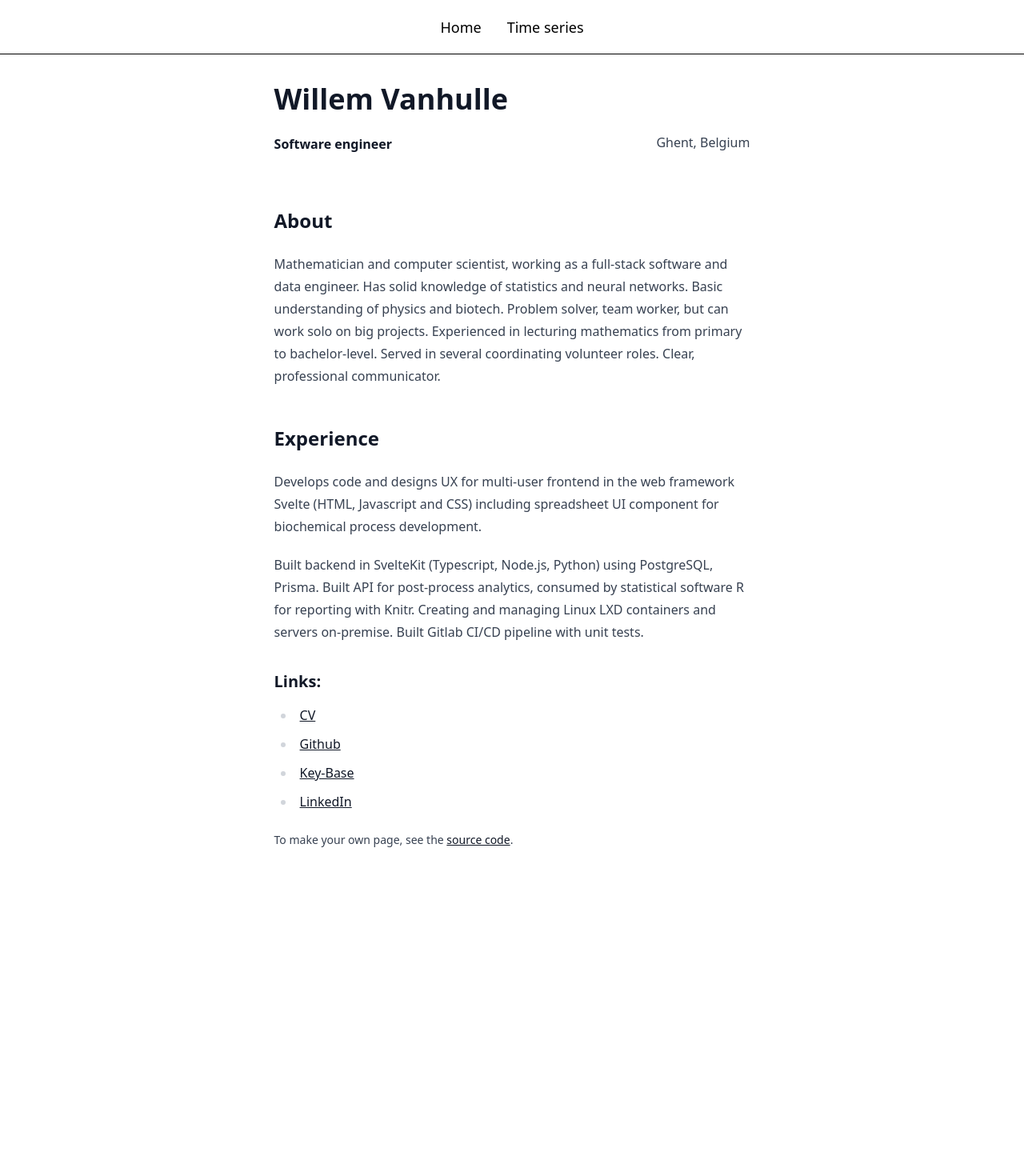
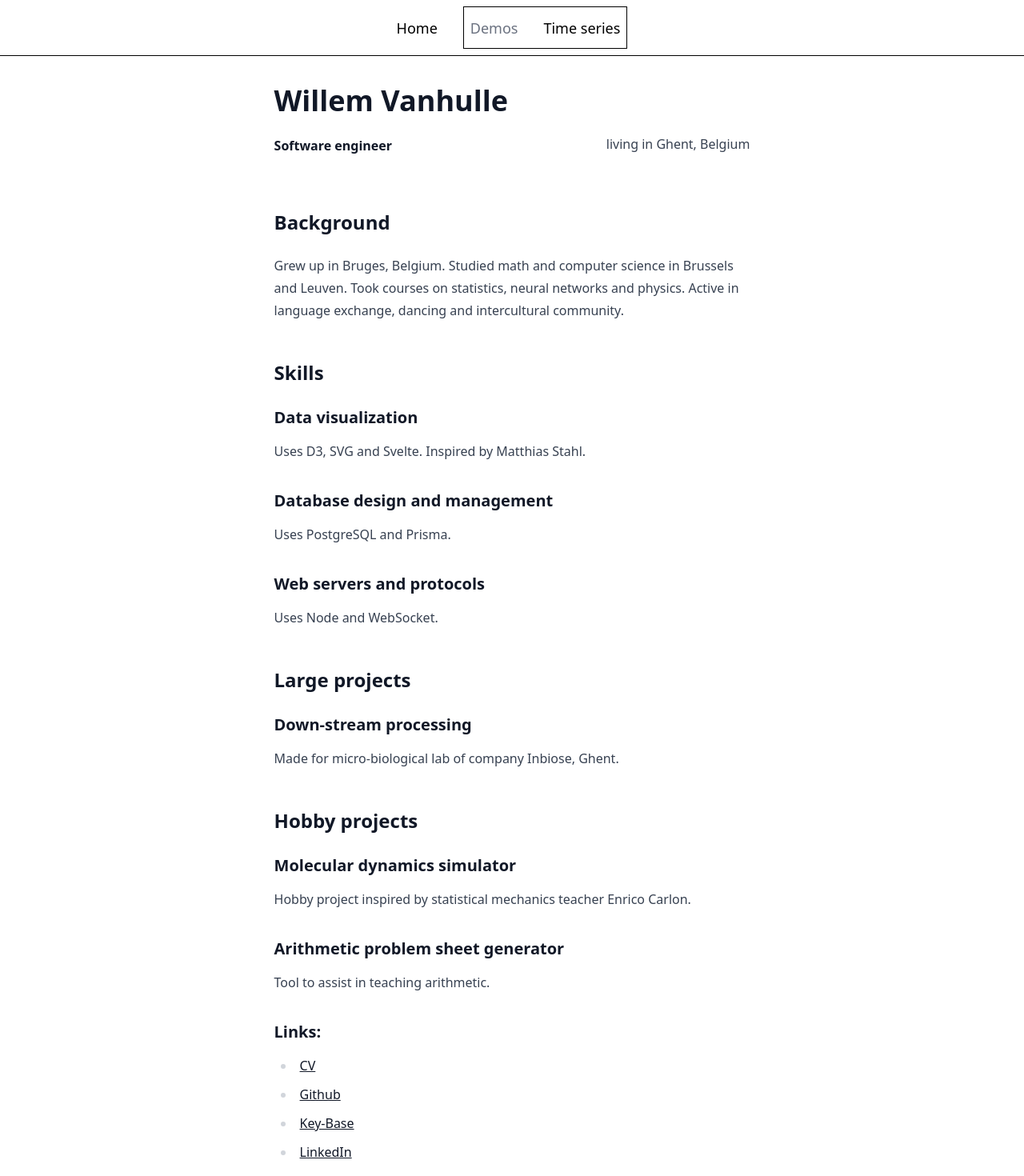
Before and after one commit to wvhulle/wvhulle.github.io, a SvelteKit app: page / in a window 1280 px wide. Shown: the top 1470 px of the page at 80% size. Before the commit the page ends 1080 px from the top, so only its background shows below. Built offline with nearby package versions, Linux system fonts and the light colour scheme.

Commit message:
changing content

```diff
--- a/src/routes/+layout.svelte
+++ b/src/routes/+layout.svelte
@@ -6,10 +6,14 @@
 
 <div class="flex flex-col h-full mx-auto relative">
 	<div
-		class="p-4 bg-white mb-4 border-b border-black flex flex-row gap-8 place-content-center text-lg sticky top-0"
+		class="p-2 bg-white mb-4 border-b border-black flex flex-row gap-8 place-content-center text-lg sticky top-0 items-center"
 	>
 		<a href="{base}/" class="link">Home</a>
-		<a href="{base}/timeseries" class="link">Time series</a>
+
+		<div class="flex flex-row gap-8 p-2 border border-black items-center">
+			<span class="text-gray-500">Demos</span>
+			<a href="{base}/timeseries" class="link">Time series</a>
+		</div>
 	</div>
 	<slot />
 </div>
--- a/src/routes/+page.svelte
+++ b/src/routes/+page.svelte
@@ -8,30 +8,48 @@
 	<div class="flex flex-row p-0 m-0">
 		<h4 class="">Software engineer</h4>
 		<div class="flex flex-grow" />
-		<p class="">Ghent, Belgium</p>
+		<p class="">living in Ghent, Belgium</p>
 	</div>
-	<h2>About</h2>
+	<h2>Background</h2>
 	<p>
-		Mathematician and computer scientist, working as a full-stack software and data engineer. Has
-		solid knowledge of statistics and neural networks. Basic understanding of physics and biotech.
-		Problem solver, team worker, but can work solo on big projects. Experienced in lecturing
-		mathematics from primary to bachelor-level. Served in several coordinating volunteer roles.
-		Clear, professional communicator.
+		Grew up in Bruges, Belgium. Studied math and computer science in Brussels and Leuven. Took
+		courses on statistics, neural networks and physics. Active in language exchange, dancing and
+		intercultural community.
 	</p>
 
-	<h2>Experience</h2>
-	<p>
-		Develops code and designs UX for multi-user frontend in the web framework Svelte (HTML,
-		Javascript and CSS) including spreadsheet UI component for biochemical process development.
-	</p>
+	<div>
+		<h2>Skills</h2>
 
-	<p>
-		Built backend in SvelteKit (Typescript, Node.js, Python) using PostgreSQL, Prisma. Built API for
-		post-process analytics, consumed by statistical software R for reporting with Knitr. Creating
-		and managing Linux LXD containers and servers on-premise. Built Gitlab CI/CD pipeline with unit
-		tests.
-	</p>
+		<h3>Data visualization</h3>
 
+		<p>Uses D3, SVG and Svelte. Inspired by Matthias Stahl.</p>
+
+		<h3>Database design and management</h3>
+
+		<p>Uses PostgreSQL and Prisma.</p>
+
+		<h3>Web servers and protocols</h3>
+
+		<p>Uses Node and WebSocket.</p>
+	</div>
+	<div>
+		<h2>Large projects</h2>
+
+		<h3>Down-stream processing</h3>
+
+		<p>Made for micro-biological lab of company Inbiose, Ghent.</p>
+	</div>
+	<div>
+		<h2>Hobby projects</h2>
+
+		<h3>Molecular dynamics simulator</h3>
+
+		<p>Hobby project inspired by statistical mechanics teacher Enrico Carlon.</p>
+
+		<h3>Arithmetic problem sheet generator</h3>
+
+		<p>Tool to assist in teaching arithmetic.</p>
+	</div>
 	<div>
 		<h3>Links:</h3>
 		<ul class="">
--- a/svelte.config.js
+++ b/svelte.config.js
@@ -12,7 +12,7 @@ const config = {
 	preprocess: [preprocess({})],
 
 	kit: {
-		adapter: adapter(),
+		adapter: adapter({ precompress: true }),
 		paths: {
 			base: dev ? '' : '/wvhulle.github.io'
 		}
```
